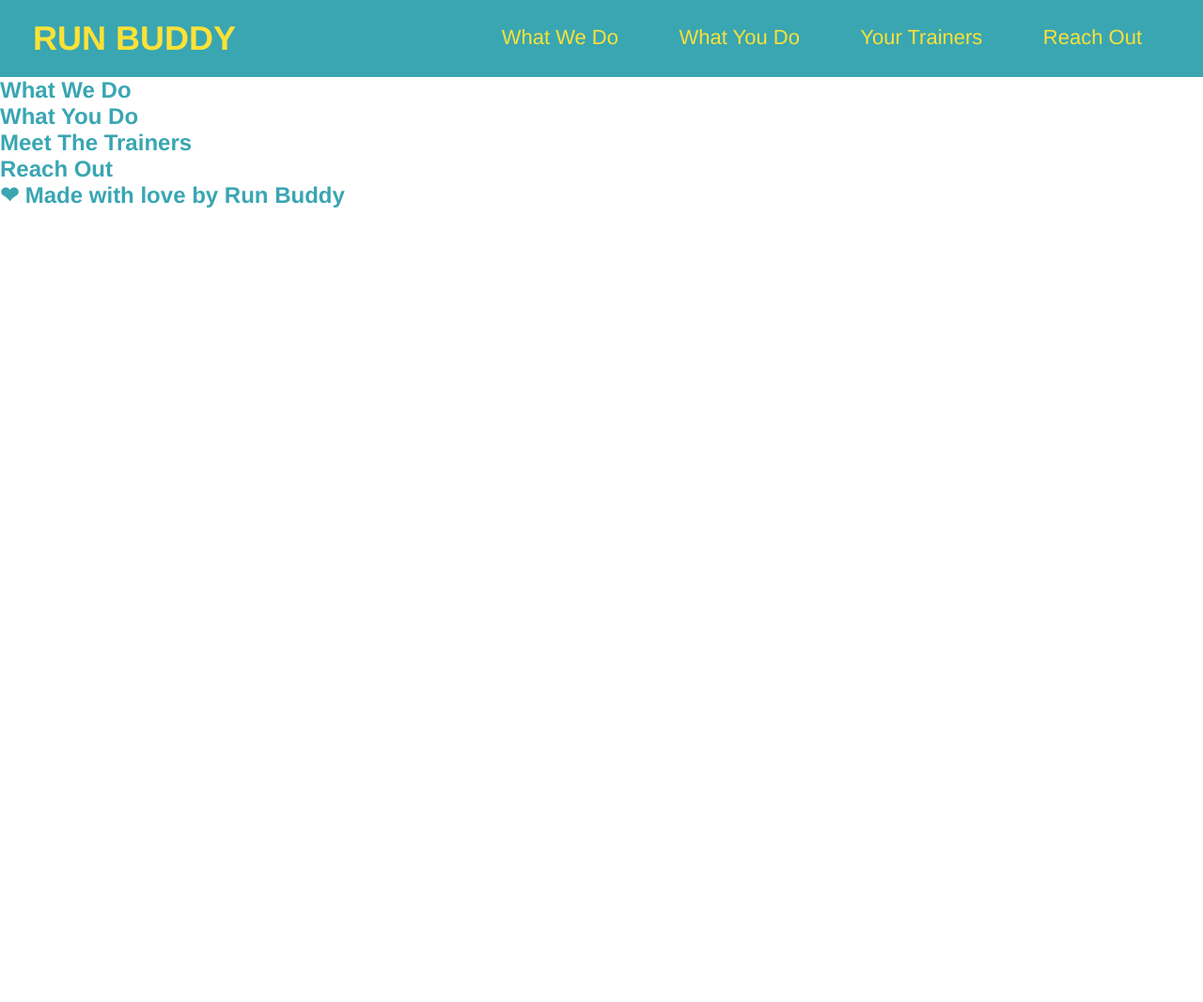
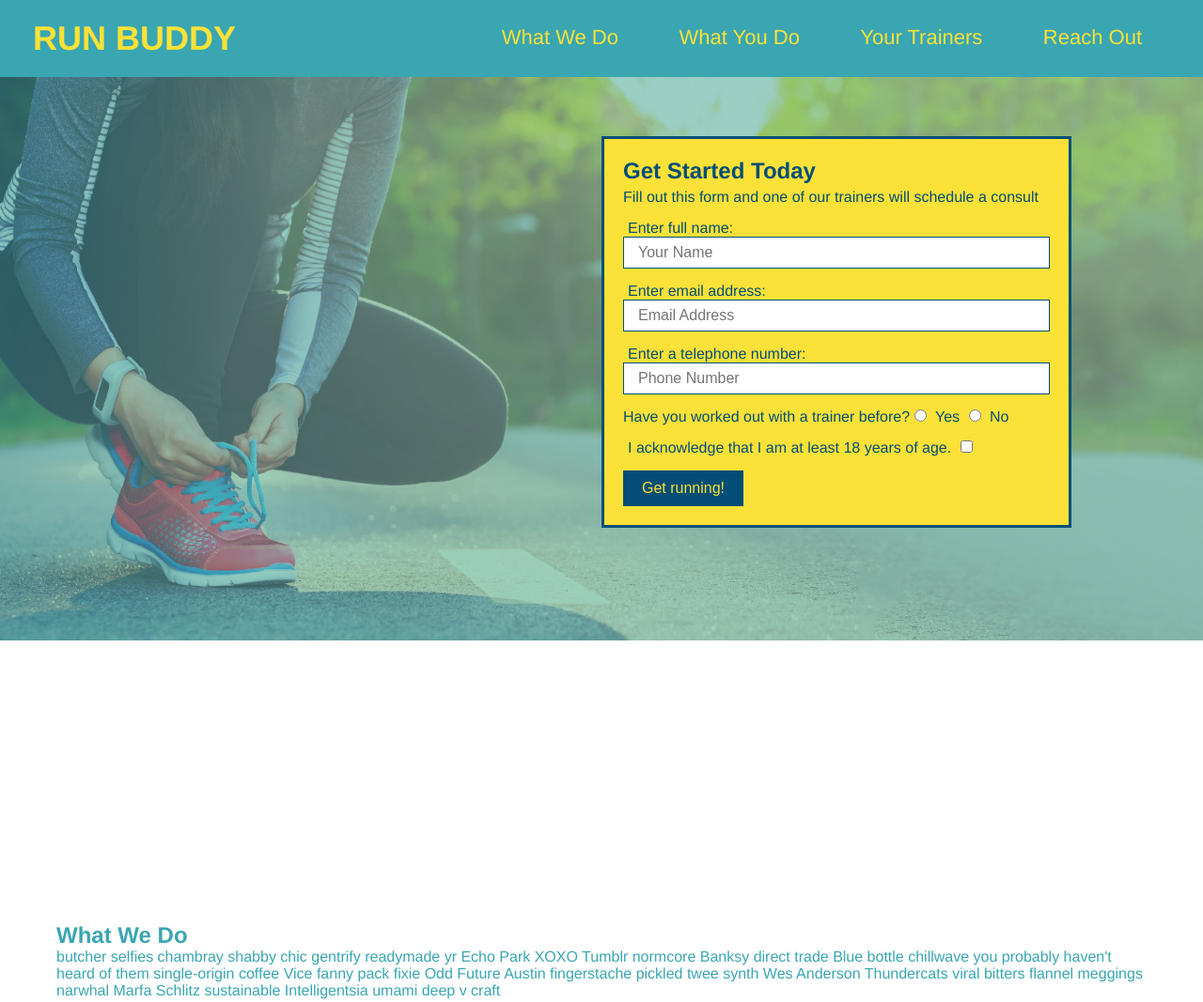
Before and after one commit to ColinGolden1/Run-Buddy, a plain HTML site: page index.html in a window 1280 px wide. Shown: the top 1067 px of the page at 94% size. Before the commit the page ends 800 px from the top, so only its background shows below. Drawn offline with Linux system fonts and the light colour scheme.

Commit message:
run buddy update

```diff
--- a/assets/css/style.css
+++ b/assets/css/style.css
@@ -1,6 +1,7 @@
 * {
     margin: 0;
     padding: 0;
+    box-sizing: border-box;
 }
 body {
     font-family: Helvetica, Arial, sand-serif;
@@ -43,3 +44,79 @@ header h1 {
     margin: 0;
     display: inline;
 }
+footer {
+    background: #fce138;
+    width: 100%;
+    padding: 40px 35px;
+}
+footer h2 {
+    display: inline;
+    color: #024e76;
+    font-size: 30px;
+    margin: 0;
+}
+footer div {
+    float: right;
+    line-height: 1.5;
+    text-align: right;
+}
+footer a {
+    color: #024e76;
+}
+section {
+    padding: 60px;
+}
+/* Hero Style Start */
+.hero {
+    background-image: url("../images/hero-bg.jpg");
+    height: 600px;
+    background-size: cover;
+    background-position: center;
+    position: relative;
+}
+.hero-form {
+    background-color: #fce138;
+    padding: 20px;
+    width: 500px;
+    color: #024e76;
+}
+/* Hero Style End */
+.hero-form {
+    border:3px solid #024e76;
+    background-color: #fce138;
+    padding: 20px;
+    width: 500px;
+    color: #024e76;
+    position: absolute;
+    bottom: 120px;
+    right: 140px;
+}
+.hero-form h3 {
+    font-size: 24px;
+    margin: 0;
+}
+
+.hero-form p {
+    margin: 5px 0 15px 0;
+}
+
+.form-input {
+    border: 1px solid #024e76;
+    display: block;
+    padding: 7px 15px;
+    font-size: 16px;
+    color: #024e76;
+    width: 100%;
+    margin-bottom: 15px;
+}
+.hero-form label {
+    margin: 0 5px;
+}
+.hero-form button {
+    color: #fce138;
+    background-color: #024e76;
+    border: none;
+    padding: 10px 20px;
+    font-size: 16px;
+}
+/* HERO STYLES END */
--- a/index.html
+++ b/index.html
@@ -28,20 +28,88 @@
             </ul>
           </nav>
         </header>
+        <section class="hero">
+            <div class="hero-form">
+            <div>
+                <h3>Get Started Today</h3>
+                <p> Fill out this form and one of our trainers will schedule a consult</p>
+                <!-- Add form element -->
+                <form>
+                    <label for="name">Enter full name:</label>
+                    <input type ="text" placeholder="Your Name" name="name" id="name" class="form-input" />
+
+                    <label for="email">Enter email address:</label>
+                    <input type="email" placeholder="Email Address" name="email" id="email" class="form-input" />
+
+                    <label for="phone">Enter a telephone number:</label>
+                    <input type="tel" placeholder="Phone Number" name="phone" id="phone" class="form-input" />
+                    <p>
+                        Have you worked out with a trainer before?
+                        <input type="radio" name="trainer-confirm" id="trainer-yes" />
+                        <label for="trainer-yes">Yes</label>
+                        <input type="radio" name="trainer-confirm" id="trainer-no" />
+                        <label for="trainer-no">No</label>
+                    </p>
+                    <p>
+                        <label for="checkbox" >
+                            I acknowledge that I am at least 18 years of age.
+                        </label>
+                        <input type="checkbox" name="age-confirm" id="checkbox" />
+                    </p>
+                    <button type="submit">
+                        Get running!
+                    </button>
+                </form>
+            </div>
+        </section>
 
         <!-- hero/jumbotron-->
         <section>
         </section>
 
         <!--"what we do" section-->
+        <section id="what-we-do">
+
+        </section>
         <section>
             <h2>What We Do</h2>
+            <p>
+                butcher selfies chambray shabby chic gentrify readymade yr Echo Park XOXO Tumblr normcore Banksy direct trade Blue bottle chillwave you probably haven't heard of them single-origin coffee Vice fanny pack fixie Odd Future Austin fingerstache pickled twee synth Wes Anderson Thundercats viral bitters flannel meggings narwhal Marfa Schlitz sustainable Intelligentsia umami deep v craft
+            </p>
         </section>
 
         <!-- "what you do"-->
+        <section id="what-you-do">
+            </div>
+        </section>
         <section>
             <h2>What You Do</h2>
-        </section>
+
+            <div>
+                <!-- insert this img element -->
+                <img src="./assets/images/step-1.svg" alt="" />
+                <h3>Step 1: Fill Out the Form Above</h3>
+                <p> You're already here, so why not?</p>
+            </div>
+
+            <div>
+                <img src="./assets/images/step-2.svg" alt="" />
+                <h3>Step 2: Consult with One of Our Trainers.</h3>
+                <p>Are you here to build muscle, lose weight, or just feel good?</p>
+            </div>
+
+            <div>
+                <img sec="./assets/images/step-3.svg" alt="" />
+                <h3>Step 3: Get Running.</h3>
+                <p>Hit the ground running (literally) once your trainer lays out your plan.</p>
+            </div>
+
+            <div>
+                <img src="./assets/images/step-4.svg" alt="" />
+                <h3>Step 4: See Results.</h3>
+                <p>Bi-weekly checkins with your trainer will keep you focused</p>
+            </div>
+            </section>
         <!-- "meet the trainer" section-->
         <section>
             <h2>Meet The Trainers</h2>
@@ -54,7 +122,11 @@
 
         <!-- footer -->
         <footer>
-            <h2>❤ Made with love by Run Buddy</h2>
+            <h2>❤️ Made with love by Run Buddy</h2>
+            <div>
+                <a href="#">Read Our Privacy Policy</a><br />
+                &copy; 2019 Run Buddy, Inc.
+            </div>
         </footer>
     </body>
 </html>
```
Also changed, not shown: assets/images/hero-bg.jpg (added), assets/images/runbuddy background.jpg (added), assets/images/step-1.svg (added), assets/images/step-2.svg (added), assets/images/step-3.svg (added), assets/images/step-4.svg (added).
